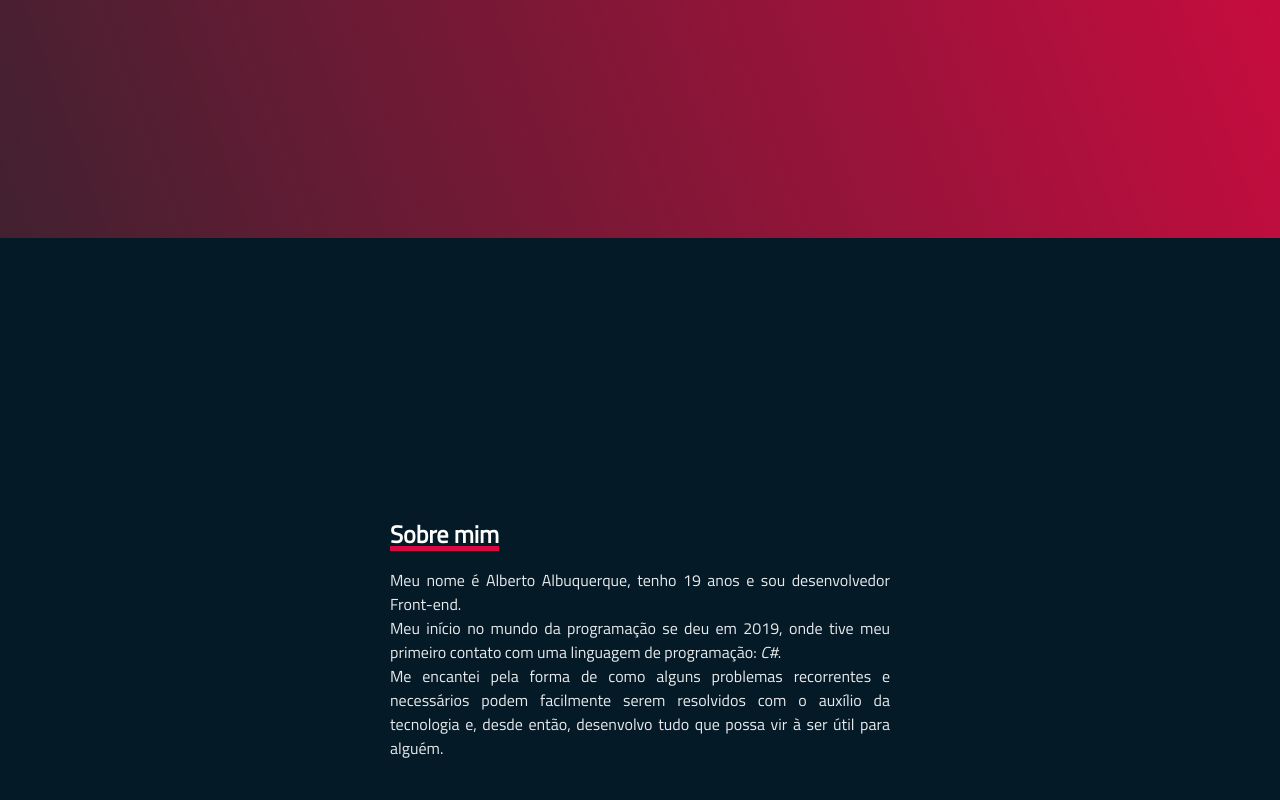
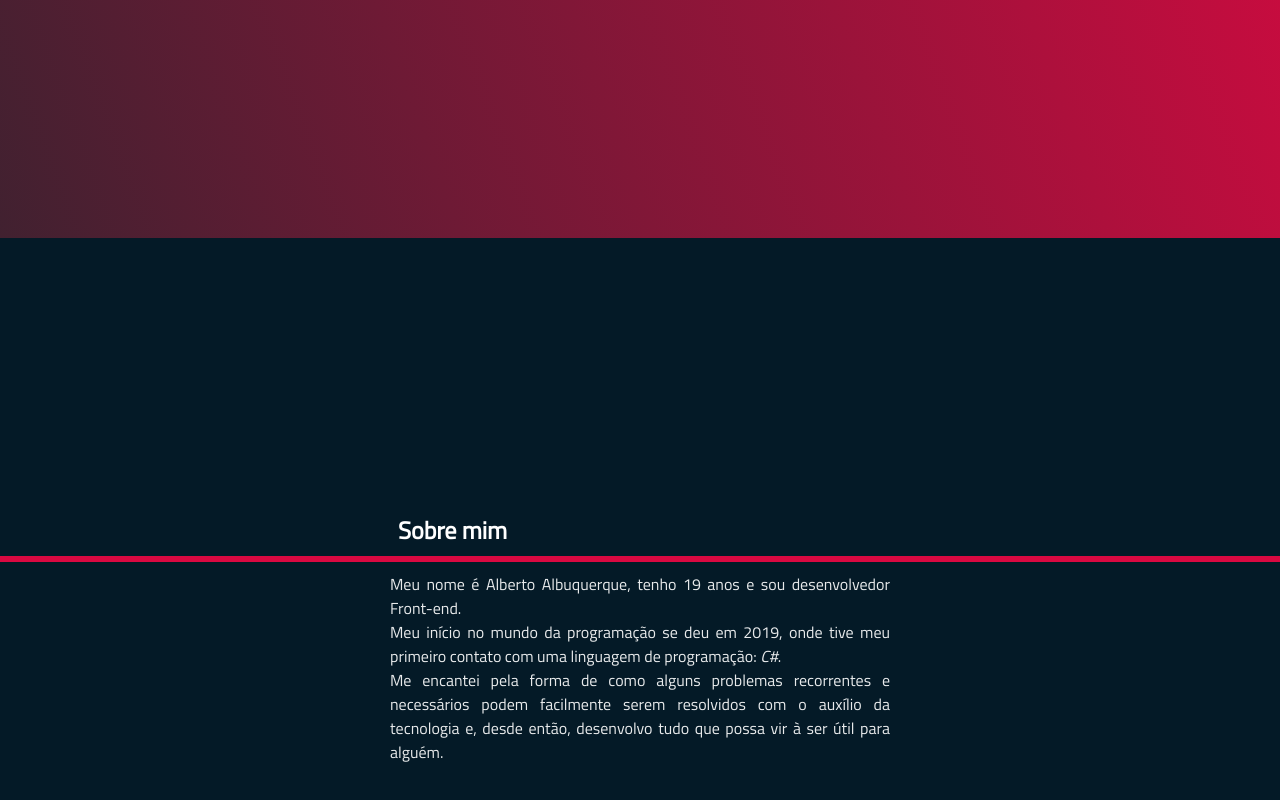
Before and after one commit to allbertuu/portfolio, a React (Create React App) app: page / in a window 1280 px wide. Shown: the part 562-1362 px from the top of the page. Built offline with nearby package versions, Linux system fonts and the light colour scheme.

Commit message:
improve styles and sr

```diff
--- a/src/assets/sass/Home.scss
+++ b/src/assets/sass/Home.scss
@@ -62,15 +62,26 @@
     box-shadow: 11px 11px 22px #041a26, -11px -11px 22px #041824;
   }
 
-  .aboutMe {
+  .c_aboutMe {
     @apply md:justify-self-start;
 
     h2 {
       color: white;
       @apply text-3xl lg:text-4xl
       uppercase;
-      text-decoration: underline 0.3rem $primary-color;
-      margin-bottom: 1rem;
+      margin-bottom: 1.5rem;
+      padding-left: .5rem;
+
+      &::after {
+        content: "";
+        background-color: $primary-color;
+        position: absolute;
+        left: 0;
+        display: block;
+        width: 100%;
+        height: .4rem;
+        margin-top: .5rem;
+      }
     }
     p {
       max-width: 500px;
--- a/src/pages/Home.js
+++ b/src/pages/Home.js
@@ -2,7 +2,6 @@ import { useEffect } from 'react';
 //components
 import Button from '../components/Button';
 //icons and imgs
-// import imgCard from '../assets/imgs/img.png';
 //scripts
 import sr from '../assets/scripts/ScrollReveal';
 import { initScrollReveal } from '../assets/scripts/initScrollReveal';
@@ -28,19 +27,11 @@ function Home() {
       origin: 'top',
       delay: 4000,
     }
-    const item_4 = {
-      origin: 'bottom',
-      duration: 850,
-      delay: 6000,
-      scale: 0.5,
-      easing: 'ease',
-    }
 
     //welcome
     sr.reveal('.item_1', item_1);
     sr.reveal('.item_2', item_2);
     sr.reveal('.item_3', item_3);
-    sr.reveal('.c_btn', item_4);
 
   }, []);
 
@@ -64,11 +55,11 @@ function Home() {
         <div className="box delaySmallReveal intervalCardReveal">
 
         </div>
-        <div className="aboutMe intervalCardReveal">
-          <h2 className="delaySmallReveal intervalCardReveal">
+        <div className="c_aboutMe intervalCardReveal">
+          <h2 className="delaySmallReveal">
             Sobre mim
           </h2>
-          <p className="delaySmallReveal intervalCardReveal">
+          <p className="delayMediumReveal">
             Meu nome é Alberto Albuquerque, tenho 19 anos e sou desenvolvedor Front-end. <br />
             Meu início no mundo da programação se deu em 2019, onde tive meu primeiro contato com uma
             linguagem de programação: <i>C#</i>. <br />
```
